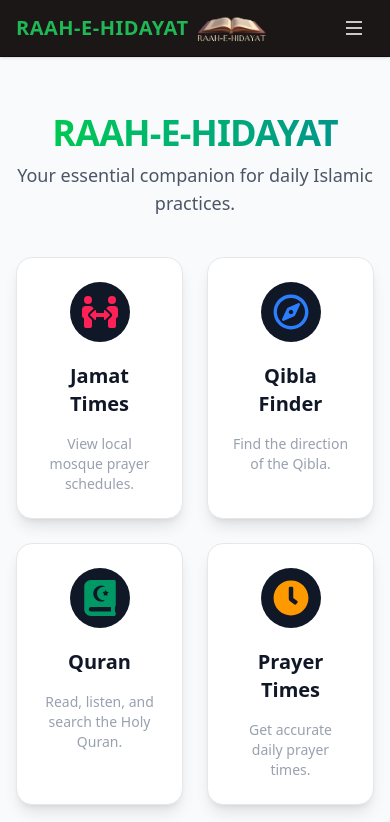
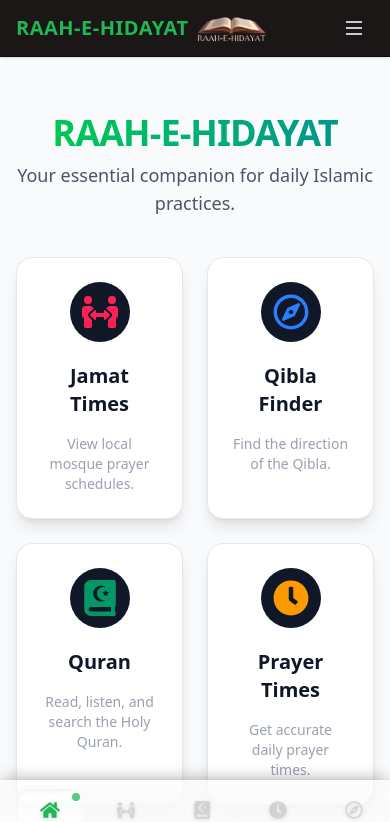
Before and after one commit to madni-coder/madni-prayer-prod, a Next.js app: page / in a window 390 px wide. Shown: the top 822 px of the page. Built offline with nearby package versions, Linux system fonts and the light colour scheme.

Commit message:
bottom navbar

```diff
--- /dev/null
+++ b/src/app/BottomNav.js
@@ -0,0 +1,74 @@
+// filepath: /Volumes/Office Work/prayer/my-next-app/src/app/BottomNav.js
+"use client";
+import Link from "next/link";
+import { usePathname } from "next/navigation";
+import {
+    FaQuran,
+    FaRegCompass,
+    FaClock,
+    FaGift,
+    FaMicrophone,
+    FaHome,
+    FaPray,
+    FaCog,
+    FaPeopleArrows,
+    FaSpinner,
+} from "react-icons/fa";
+
+// Define the nav items you want in the bottom bar (keep it concise for mobile)
+const items = [
+    { name: "Home", href: "/", icon: FaHome },
+    { name: "Jamat Times", href: "/jamat-times", icon: FaPeopleArrows },
+    { name: "Quran", href: "/quran", icon: FaQuran },
+    { name: "Prayer Times", href: "/prayer-times", icon: FaClock },
+    { name: "Qibla", href: "/qibla", icon: FaRegCompass },
+    { name: "Tasbih", href: "/tasbih", icon: FaSpinner },
+    { name: "Rewards", href: "/rewards", icon: FaGift },
+    { name: "Aelaan Naama", href: "/notice", icon: FaMicrophone },
+    { name: "Settings", href: "/settings", icon: FaCog },
+];
+
+export default function BottomNav() {
+    const pathname = usePathname();
+
+    // Hide on admin pages
+    if (pathname.startsWith("/admin")) return null;
+
+    return (
+        <nav
+            className="md:hidden sticky bottom-0 inset-x-0 z-50 flex px-4 py-2 h-16 overflow-x-auto no-scrollbar gap-2 pb-[env(safe-area-inset-bottom)] backdrop-blur-xl backdrop-saturate-150 bg-white/30 dark:bg-neutral-900/25 border-t border-white/30 dark:border-white/10 shadow-[0_-2px_18px_-4px_rgba(0,0,0,0.45)] relative w-full"
+            role="navigation"
+            aria-label="Bottom Navigation"
+        >
+            <span className="pointer-events-none absolute -top-px inset-x-0 h-px bg-gradient-to-r from-transparent via-white/70 to-transparent dark:via-white/20" />
+            {items.map((item) => {
+                const ActiveIcon = item.icon;
+                const active = pathname === item.href;
+                return (
+                    <Link
+                        key={item.name}
+                        href={item.href}
+                        className={`flex flex-col justify-center items-center min-w-[68px] flex-1 text-[11px] font-medium gap-1 rounded-xl transition-all relative focus:outline-none focus-visible:ring focus-visible:ring-primary/40 ${
+                            active
+                                ? "text-primary bg-white/40 dark:bg-white/10 shadow-inner ring-1 ring-white/50 dark:ring-white/20 backdrop-blur-md"
+                                : "text-base-content/70 hover:text-primary hover:bg-white/20 hover:backdrop-blur-sm"
+                        }`}
+                        aria-label={item.name}
+                    >
+                        <ActiveIcon
+                            className={`text-lg transition-transform drop-shadow-sm ${
+                                active ? "scale-110" : "scale-100"
+                            }`}
+                        />
+                        <span className="leading-none text-[10px] truncate max-w-[72px] px-1 drop-shadow-[0_1px_1px_rgba(0,0,0,0.35)]">
+                            {item.name}
+                        </span>
+                        {active && (
+                            <span className="absolute top-1 right-1 w-2 h-2 bg-primary/90 shadow ring-2 ring-white/60 dark:ring-white/20 rounded-full animate-pulse" />
+                        )}
+                    </Link>
+                );
+            })}
+        </nav>
+    );
+}
--- a/src/app/layout.js
+++ b/src/app/layout.js
@@ -1,6 +1,7 @@
 import { Geist, Geist_Mono } from "next/font/google";
 import "./globals.css";
 import TopNav from "./TopNav";
+import BottomNav from "./BottomNav";
 
 const geistSans = Geist({
     variable: "--font-geist-sans",
@@ -22,12 +23,12 @@ export default function RootLayout({ children }) {
         <html lang="en" data-theme="forest">
             <body
                 className={`${geistSans.variable} ${geistMono.variable} antialiased`}
-
             >
-
                 <TopNav />
 
                 {children}
+
+                <BottomNav />
             </body>
         </html>
     );
--- a/src/app/page.js
+++ b/src/app/page.js
@@ -6,7 +6,6 @@ import {
     FaCog,
     FaPeopleArrows,
     FaClock,
-    FaHashtag,
     FaRegCompass,
     FaGift,
     FaMicrophone,
```
